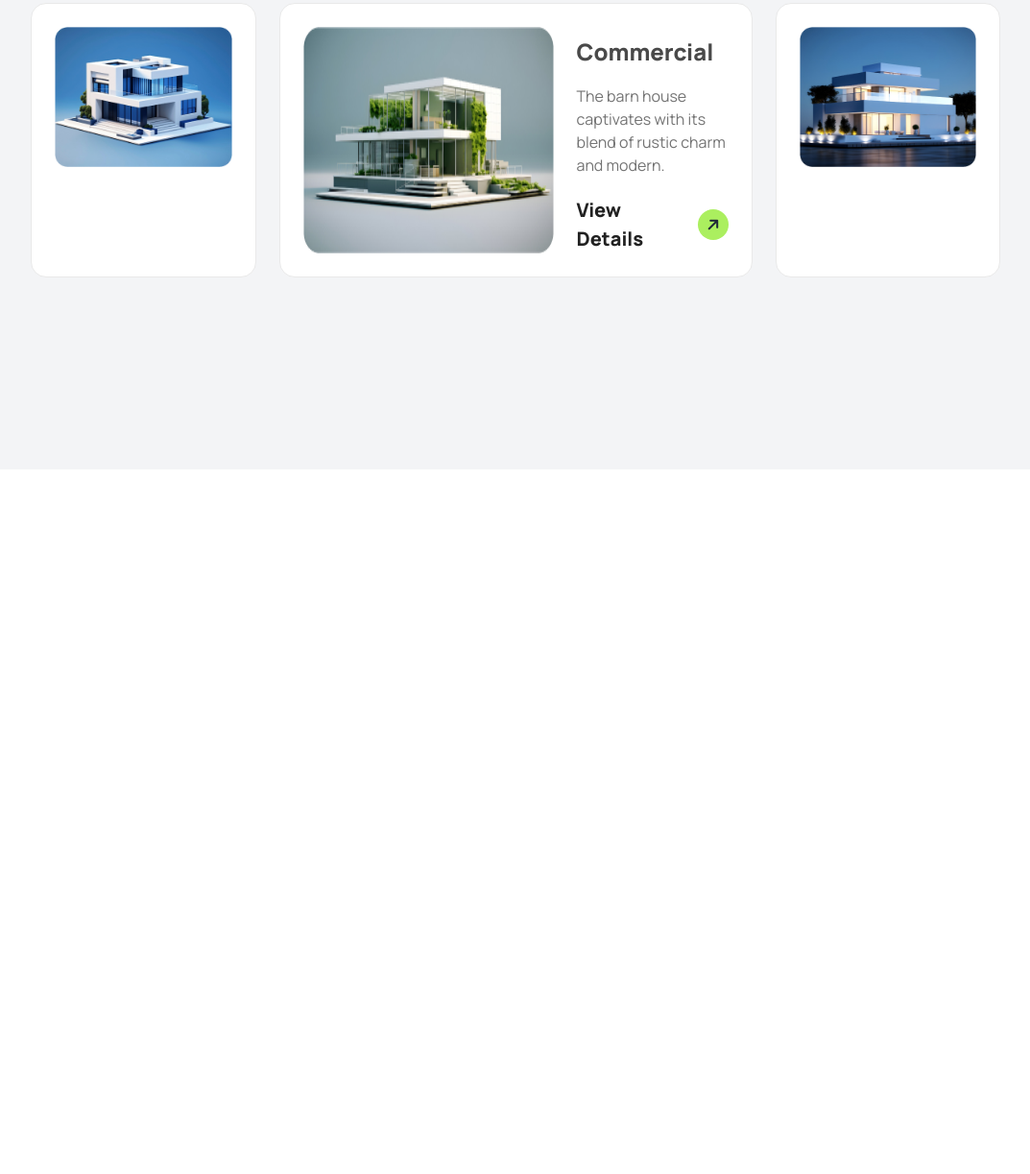
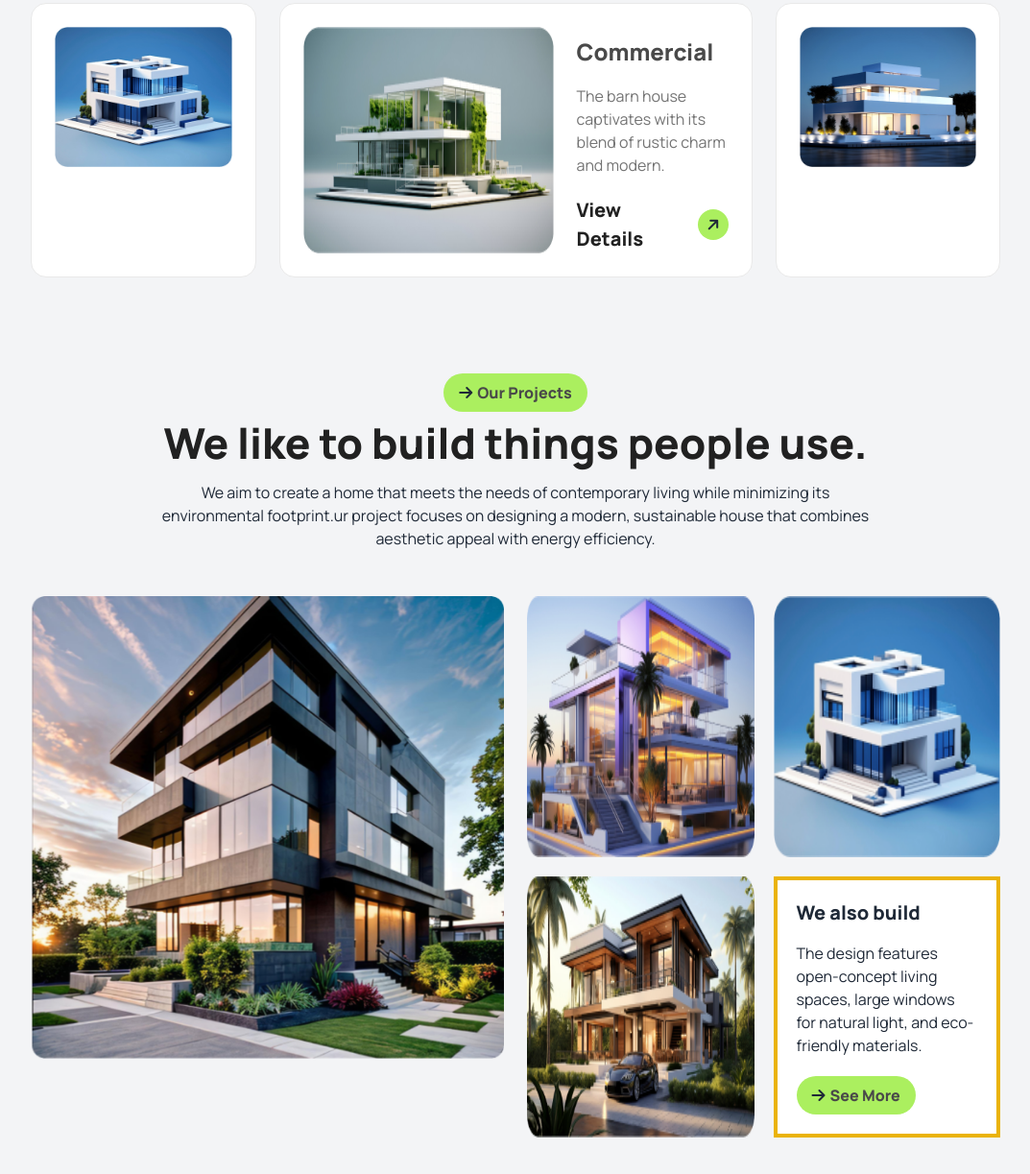
Before and after one commit to NureAlam68/assignment-3, a plain HTML site: page index.html in a window 1280 px wide. Shown: the part 2843-4066 px from the top of the page at 96% size, without its empty margins (103-1176 px from the left). Before the commit the page ends 3332 px from the top, so only its background shows below. Drawn offline with nearby package versions, Linux system fonts and the light colour scheme.

Commit message:
added our projects section

```diff
--- a/index.html
+++ b/index.html
@@ -160,7 +160,7 @@
         </div>
       </section>
       <!-- Our Latest Portfolio -->
-      <section class="lg:py-[100px] py-8 md:py-[72px]">
+      <section class="lg:pt-[100px] pt-8 md:pt-[72px]">
         <button class="px-4 py-2 bg-color-five rounded-[24px] flex items-center mx-auto">
           <i class="fa-solid fa-arrow-right"></i>
           <p class="inline ml-[5px] text-[#494949] font-extrabold">Explore our Latest works</p>
@@ -208,6 +208,33 @@
           </div>
         </div>
       </section>
+      <!-- our projects -->
+      <section class="lg:pt-[100px] pt-8 md:pt-[72px]">
+        <button class="px-4 py-2 bg-color-one rounded-[24px] flex items-center mx-auto">
+          <i class="fa-solid fa-arrow-right"></i>
+          <p class="inline ml-[5px] text-[#494949] font-extrabold">Our Projects</p>
+        </button>
+        <h1 class="mt-4 text-2xl font-extrabold md:text-[32px] lg:text-[44px] text-center text-[#212121]">We like to build things people use.</h1>
+        <p class="mt-6 text-center lg:w-[750px] mx-auto"> We aim to create a home that meets the needs of contemporary living while minimizing its environmental footprint.ur project focuses on designing a modern, sustainable house that combines aesthetic appeal with energy efficiency. </p>
+        <div class="mt-6 lg:mt-12 grid lg:grid-cols-2 gap-x-6">
+          <div>
+            <div class="col-span-2"><img src="assets/main.png" alt=""></div>
+          </div>
+          <div class="grid lg:grid-cols-2 grid-rows-4 gap-5 mt-4 md:mt-0">
+            <div class="row-span-2"><img class="w-full h-full" src="assets/article1.png" alt=""></div>
+            <div class="row-span-2"><img class="w-full h-full" src="assets/img3.png" alt=""></div>
+            <div class="row-span-2"><img class="w-full h-full" src="assets/article3.png" alt=""></div>
+            <div class="bg-white row-span-2 border-4 border-yellow-500 p-5">
+              <h3 class="text-xl font-extrabold">We also build</h3>
+              <p class="mt-4"> The design features open-concept living spaces, large windows for natural light, and eco-friendly materials.</p>
+              <button class="px-4 py-2 bg-color-one rounded-[24px] flex items-center mt-5">
+                <i class="fa-solid fa-arrow-right"></i>
+                <p class="inline ml-[5px] text-[#494949] font-extrabold">See More</p>
+              </button>
+            </div>
+          </div>
+        </div>
+      </section>
     </main>
 </body>
 </html>
```
